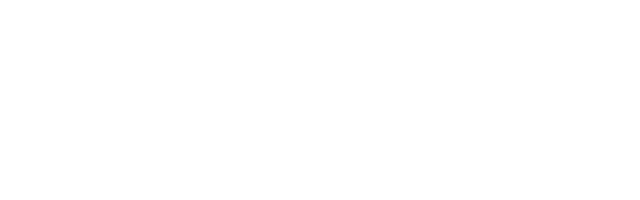
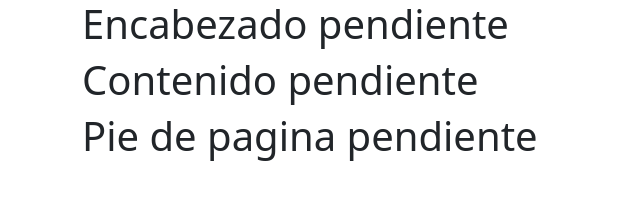
Before and after one commit to alexander-castro/store-nextU, a plain HTML site: page index.html in a window 1280 px wide. Shown: the whole page, without its empty margins (0-640 px from the left). Drawn offline with nearby package versions, Linux system fonts and the light colour scheme.

Commit message:
Se agrega layout base

```diff
--- a/index.html
+++ b/index.html
@@ -7,7 +7,15 @@
     <link href="https://cdn.jsdelivr.net/npm/bootstrap@5.2.0/dist/css/bootstrap.min.css" rel="stylesheet" integrity="sha384-gH2yIJqKdNHPEq0n4Mqa/HGKIhSkIHeL5AyhkYV8i59U5AR6csBvApHHNl/vI1Bx" crossorigin="anonymous">
   </head>
   <body>
-
+    <div class="container">
+        <h1>Encabezado pendiente</h1>
+    </div>
+    <div class="container">
+        <h1>Contenido pendiente</h1>
+    </div>
+    <div class="container">
+        <h1>Pie de pagina pendiente</h1>
+    </div>
     <script src="https://cdn.jsdelivr.net/npm/bootstrap@5.2.0/dist/js/bootstrap.bundle.min.js" integrity="sha384-A3rJD856KowSb7dwlZdYEkO39Gagi7vIsF0jrRAoQmDKKtQBHUuLZ9AsSv4jD4Xa" crossorigin="anonymous"></script>
   </body>
 </html>
```
